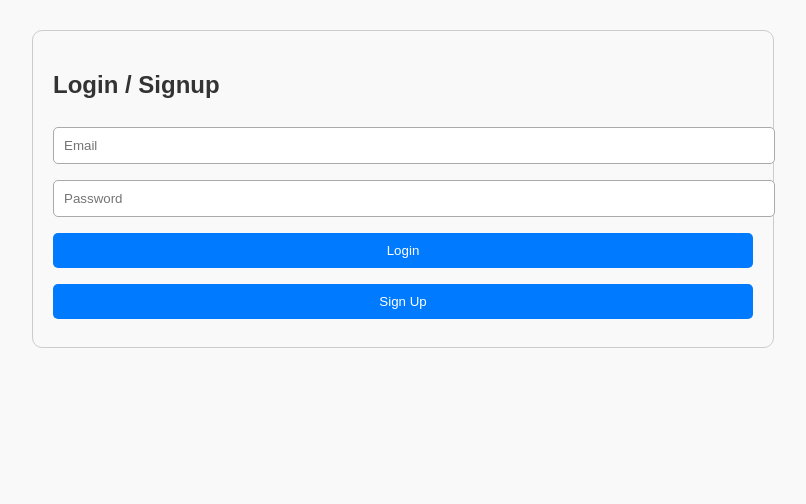
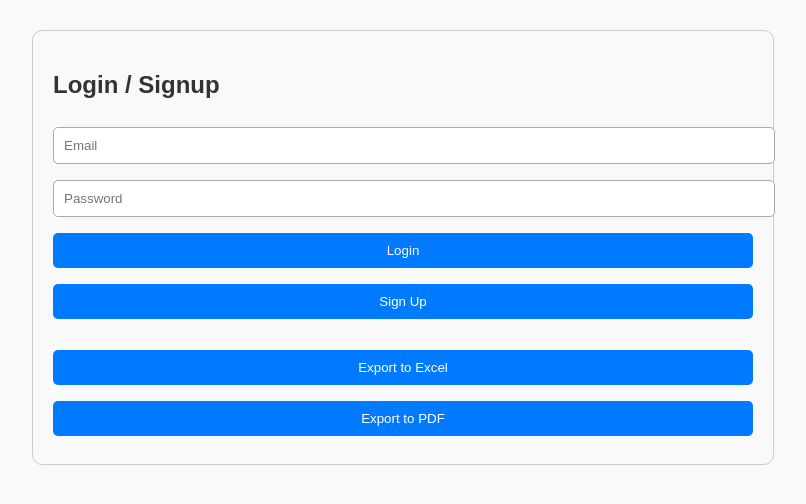
Before and after one commit to indunil-GitHub/personal-info-manager, a plain HTML site: page index.html in a window 1280 px wide. Shown: the whole page, without its empty margins (237-1043 px from the left). Drawn offline with nearby package versions, Linux system fonts and the light colour scheme; no server answers.

Commit message:
Update index.html

```diff
--- a/index.html
+++ b/index.html
@@ -96,5 +96,16 @@
   <!-- Firebase Logic -->
   <script type="module" src="script.js"></script>
 
+  <!-- Export Buttons -->
+<div style="margin-top: 15px;">
+  <button id="exportExcelBtn">Export to Excel</button>
+  <button id="exportPdfBtn">Export to PDF</button>
+</div>
+
+<!-- External JS libraries for Export -->
+<script src="https://cdnjs.cloudflare.com/ajax/libs/xlsx/0.18.5/xlsx.full.min.js"></script>
+<script src="https://cdnjs.cloudflare.com/ajax/libs/jspdf/2.5.1/jspdf.umd.min.js"></script>
+
+
 </body>
 </html>
```
